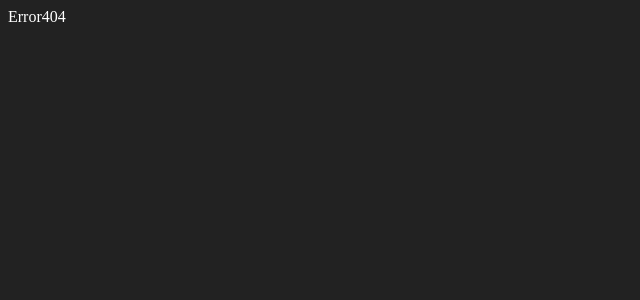
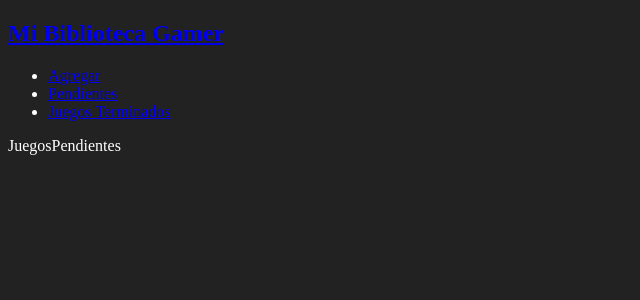
Before and after one commit to CarlosDavid-AM/biblioteca_gamer_frontend, a React (Vite) app: page /pendientes in a window 1280 px wide. Shown: the top 300 px of the page, without its empty margins (0-640 px from the left). Built offline with nearby package versions, Linux system fonts and the light colour scheme.

Commit message:
Se agregan nuevas paginas

```diff
--- a/src/components/NavBar.tsx
+++ b/src/components/NavBar.tsx
@@ -12,7 +12,7 @@ export const NavBar = () => {
             <Link to="/agregar">Agregar</Link>
           </li>
           <li>
-            <Link to="/pendiente">Pendientes</Link>
+            <Link to="/pendientes">Pendientes</Link>
           </li>
           <li>
             <Link to="/terminados">Juegos Terminados</Link>
--- /dev/null
+++ b/src/page/JuegosPendientes.tsx
@@ -0,0 +1,12 @@
+import { NavBar } from "../components/NavBar";
+
+const JuegosPendientes = () => {
+  return (
+    <div>
+      <NavBar />
+      JuegosPendientes
+    </div>
+  );
+};
+
+export default JuegosPendientes;
--- /dev/null
+++ b/src/page/JuegosTerminados.tsx
@@ -0,0 +1,12 @@
+import { NavBar } from "../components/NavBar";
+
+const JuegosTerminados = () => {
+  return (
+    <div>
+      <NavBar />
+      JuegoTerminado
+    </div>
+  );
+};
+
+export default JuegosTerminados;
```
Also changed, not shown: src/router/Router.tsx (+10 -0 lines).
